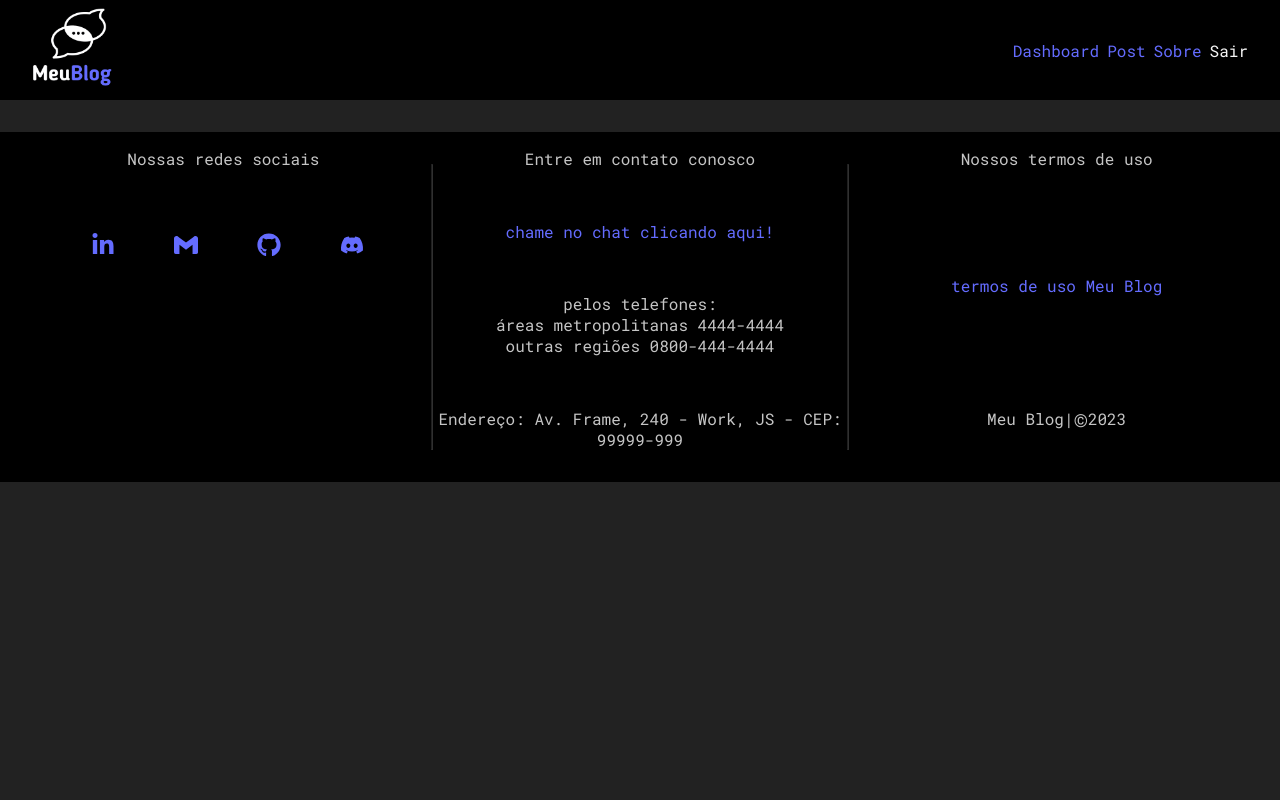
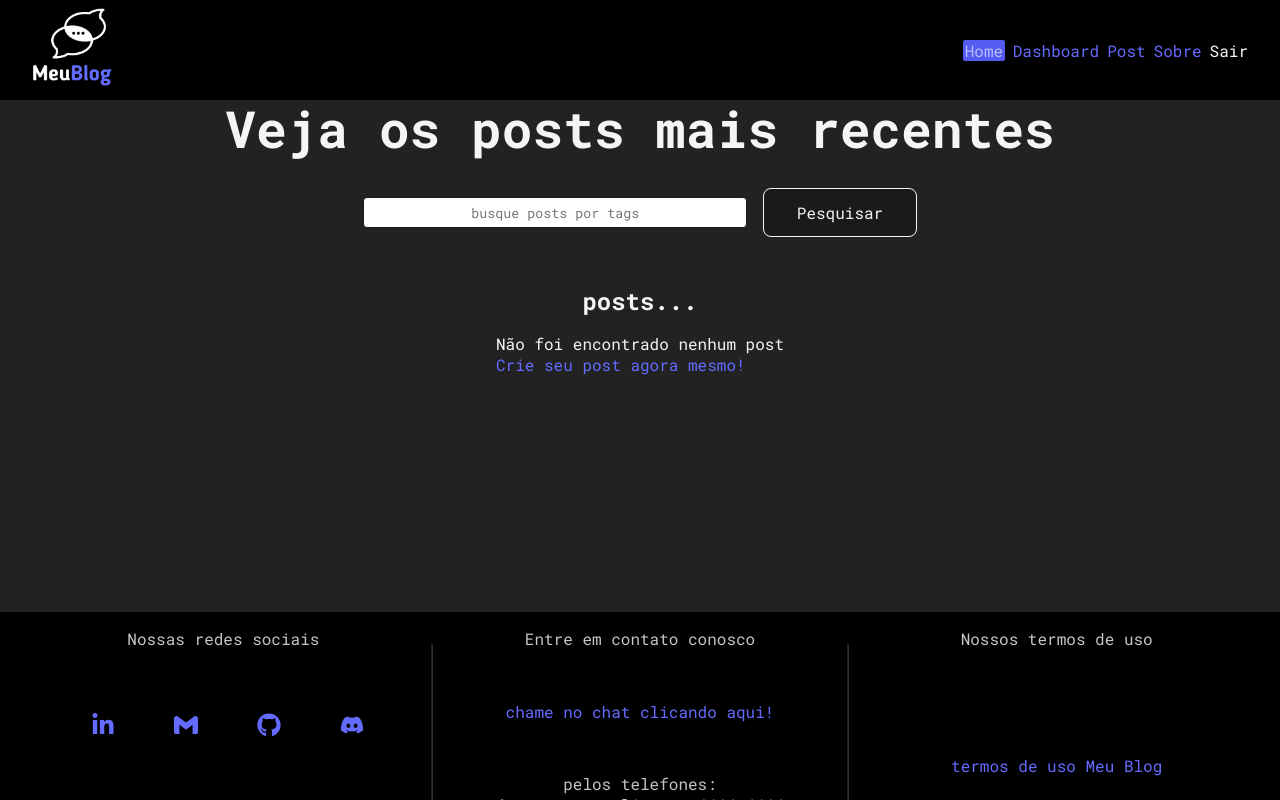
Before and after one commit to alexandreSouza31/Meu_Blog, a React (Vite) app: page /home in a window 1280 px wide. Shown: the top 800 px of the page. Built offline with nearby package versions, Linux system fonts and the light colour scheme; no server answers; sample sign-in values are in the browser's storage.

Commit message:
will create the new home component

```diff
--- a/src/App.jsx
+++ b/src/App.jsx
@@ -9,17 +9,18 @@ import { BrowserRouter, Navigate, Route, Routes } from 'react-router-dom'
 //pages and layout
 import Navbar from './components/layout/Navbar'
 import Footer from './components/layout/Footer'
-import Home from './components/pages/Home/Home'
+import Index from './components/pages/Index/Index'
 import About from './components/pages/About/About'
 import Login from './components/pages/Login/Login'
 import Register from './components/pages/Register/Register'
 import Terms from './components/pages/Terms/Terms'
+import Home from './components/pages/Home/Home'
+import { Dashboard } from './components/pages/Dashboard/Dashboard'
+import { CreatePost } from './components/pages/CreatePost/CreatePost'
 
 //styles
 import './App.css'
 import { onAuthStateChanged } from 'firebase/auth'
-import { CreatePost } from './components/pages/CreatePost/CreatePost'
-import { Dashboard } from './components/pages/Dashboard/Dashboard'
 
 const App = () => {
 
@@ -45,15 +46,14 @@ const App = () => {
           <Navbar />
           <div className='container_app'>
             <Routes>
-              <Route path='/' element={user === null? <Home />: <Navigate to="/dashboard" />} />
-              <Route path='/about' element={<About />} />
+              <Route path='/' element={user === null? <Index />: <Navigate to="/home" />} />
 
               <Route path='/login'
-                element={user === null ? <Login /> : <Navigate to="/dashboard" />} />
+                element={user === null ? <Login /> : <Navigate to="/home" />} />
 
               <Route path='/register'
                 element={user === null ? <Register /> : <Navigate to="/login" />} />
-                {/* element={<Register />} /> */}
+              <Route path='/about' element={<About />} />
 
               <Route path='/terms' element={<Terms />} />
 
@@ -63,6 +63,8 @@ const App = () => {
               <Route path='/dashboard'
                 element={user !== null ? <Dashboard /> : <Navigate to="/login" />} />
 
+              <Route path='/home'
+                element={user !== null ? <Home /> : <Navigate to="/" />} />
             </Routes>
           </div>
           <Footer />
--- a/src/components/layout/Navbar.jsx
+++ b/src/components/layout/Navbar.jsx
@@ -20,7 +20,7 @@ const Navbar = () => {
                     <>
                 <li>
                     <NavLink to="/" end
-                    >Home</NavLink>
+                    >Index</NavLink>
                 </li>
                         <li>
                             <NavLink to="/login" end
@@ -34,6 +34,10 @@ const Navbar = () => {
                 )}
                 {user !== null && (
                     <>
+                        <li>
+                            <NavLink to="/home" end
+                            >Home</NavLink>
+                        </li>
                         <li>
                             <NavLink to="/dashboard" end
                             >Dashboard</NavLink>
--- a/src/components/pages/Home/Home.css
+++ b/src/components/pages/Home/Home.css
@@ -1,17 +1,49 @@
 .container_home {
     display: flex;
     flex-direction: column;
-    align-items: center;
-    justify-content: start;
+    /* align-items: center;
+    justify-content: center; */
     min-height: 60vh;
     width: 100%;
 }
 
-h1:nth-child(2) {
-    text-align: center;
-    font-size: 2.5rem !important;
+.container_home form{
+    width: 90vw;
+    display: flex;
+    flex-direction: row;
+    align-items: center;
+    justify-content: center;
+    flex-wrap: wrap;
+    margin: 2rem auto;
 }
 
-.links{
-    margin-top: 2rem;
+form input[type=text],form input[type=button]{
+    width: 80%;
+    margin: 0;
+    margin-bottom: 1rem;
 }
+
+.posts_container{
+    display: flex;
+    flex-direction: column;
+    align-items: center;
+    gap: 1rem;
+}
+
+
+@media screen and ( min-width:720px ) {
+    .container_home form{
+        width: 60vw;
+        align-items: center;
+        justify-content: center;
+        flex-wrap: wrap;
+        margin: 2rem auto;
+    }
+    form input[type=text]{
+        width: 50%;
+    }
+    form input[type=button]{
+        width: 20%;
+        margin-left: 1rem;
+    }
+}
--- a/src/components/pages/Home/Home.jsx
+++ b/src/components/pages/Home/Home.jsx
@@ -1,19 +1,39 @@
+import { useState } from "react";
+import "./Home.css";
 import { Link } from "react-router-dom";
-import "./Home.css";
 
 const Home = () => {
+
+    const [query, setQuery] = useState("");
+    const [posts] = useState([]);
+
+    const handleSubmit = (e) => {
+        e.preventDefault();
+    }
+
     return (
         <div className="container_home">
-            <h1>Bem-vindo(a) ao Meu Blog!</h1>
-            <h1>Crie, compartilhe, interaja!</h1>
-            <div className="links">
-                <Link to="/login"><h2>Faça login,</h2></Link>
-                ou
-                <Link to="/register"><h2>Cadastre-se!</h2></Link>
+            <h1>Veja os posts mais recentes</h1>
+            <form onSubmit={handleSubmit}>
+                <input
+                    type="text"
+                    placeholder="busque posts por tags"
+                    onChange={(e) => setQuery(e.target.value)} />
+                <input type="button" value="Pesquisar" />
+            </form>
 
+            <div className="posts_container">
+                <h2>posts...</h2>
+                {posts && posts.length === 0 && (
+                    <div className="no_posts">
+                        <p>Não foi encontrado nenhum post</p>
+                        <Link to="/posts/create">Crie seu post agora mesmo!</Link>
+
+                    </div>
+                )}
             </div>
+        </div>
 
-        </div>
     )
 }
 
```
